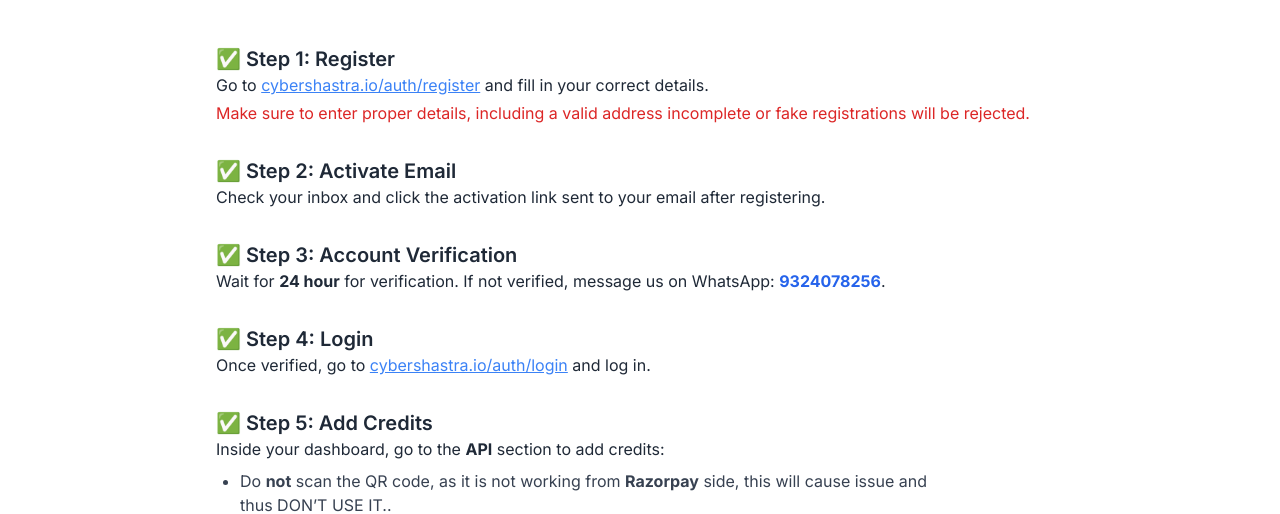
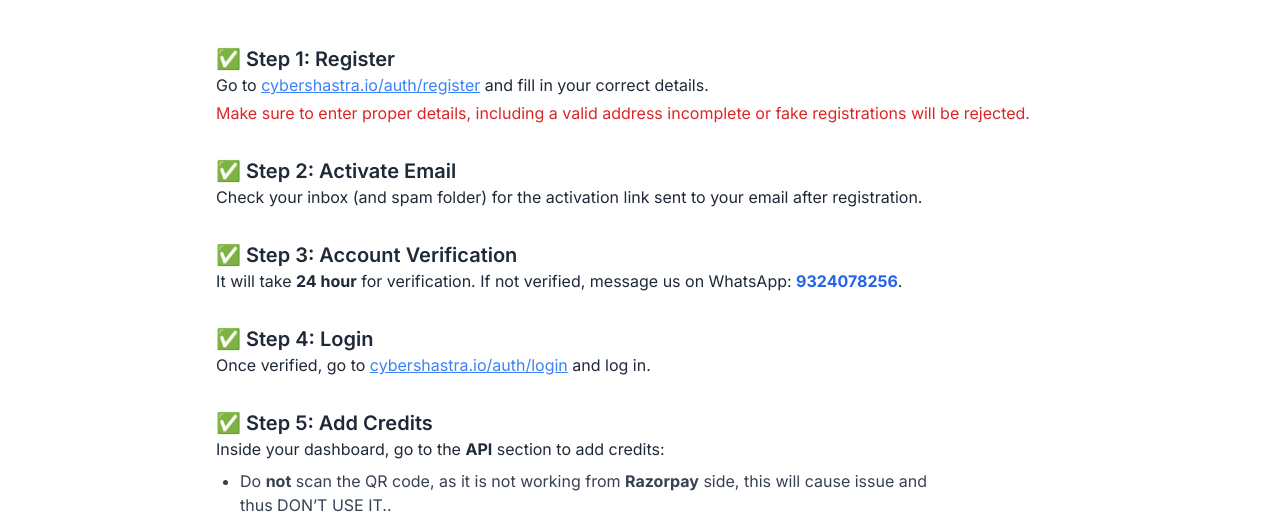
Before and after one commit to Cybershastra/cybershastra.github.io, a plain HTML site: page index.html in a window 1280 px wide. Shown: the part 243-757 px from the top of the page. Drawn offline with nearby package versions, Linux system fonts and the light colour scheme.

Commit message:
Update index.html

```diff
--- a/index.html
+++ b/index.html
@@ -41,12 +41,12 @@
 
       <div>
         <h3 class="text-xl font-semibold text-gray-800">✅ Step 2: Activate Email</h3>
-        <p>Check your inbox and click the activation link sent to your email after registering.</p>
+        <p>Check your inbox (and spam folder) for the activation link sent to your email after registration.</p>
       </div>
 
       <div>
         <h3 class="text-xl font-semibold text-gray-800">✅ Step 3: Account Verification</h3>
-        <p>Wait for <strong>24 hour</strong> for verification. If not verified, message us on WhatsApp: <strong class="text-blue-600">9324078256</strong>.</p>
+        <p>It will take <strong>24 hour</strong> for verification. If not verified, message us on WhatsApp: <strong class="text-blue-600">9324078256</strong>.</p>
       </div>
 
       <div>
```
